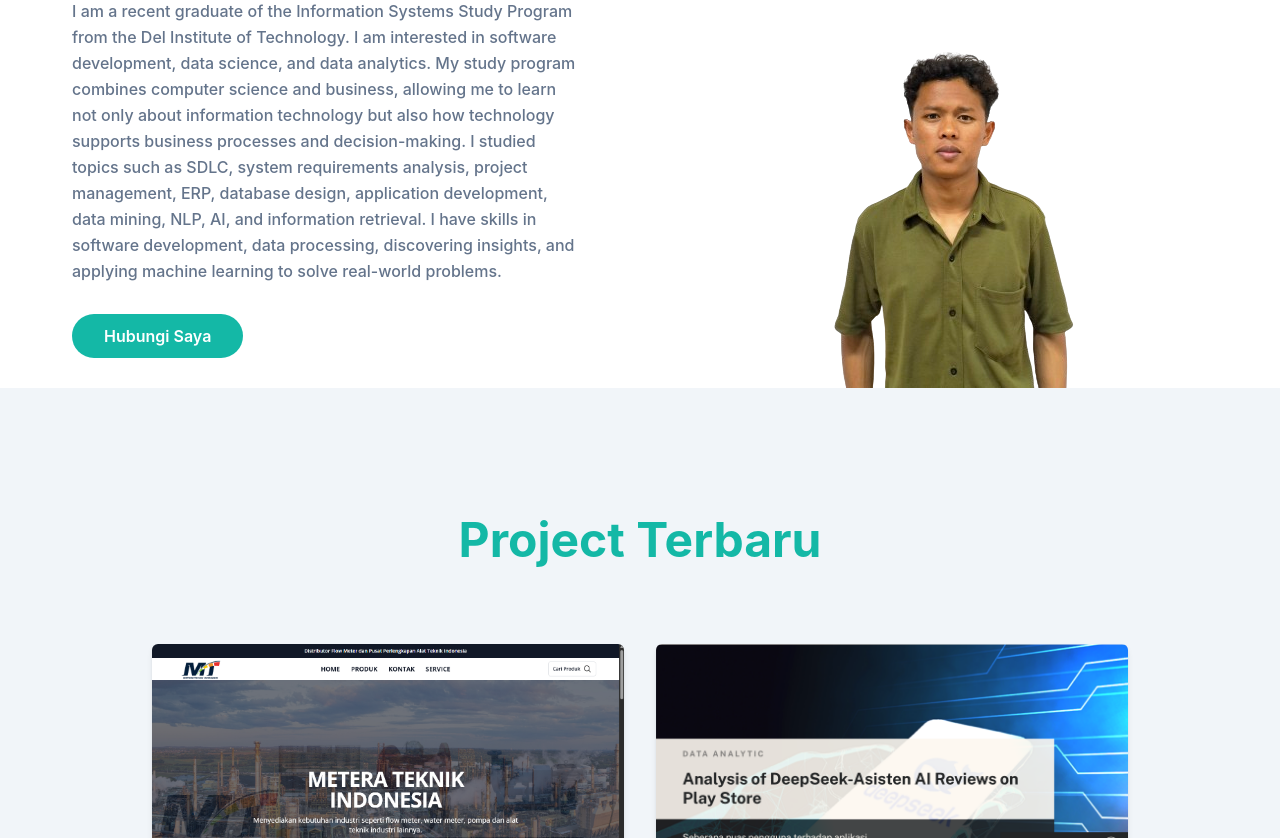
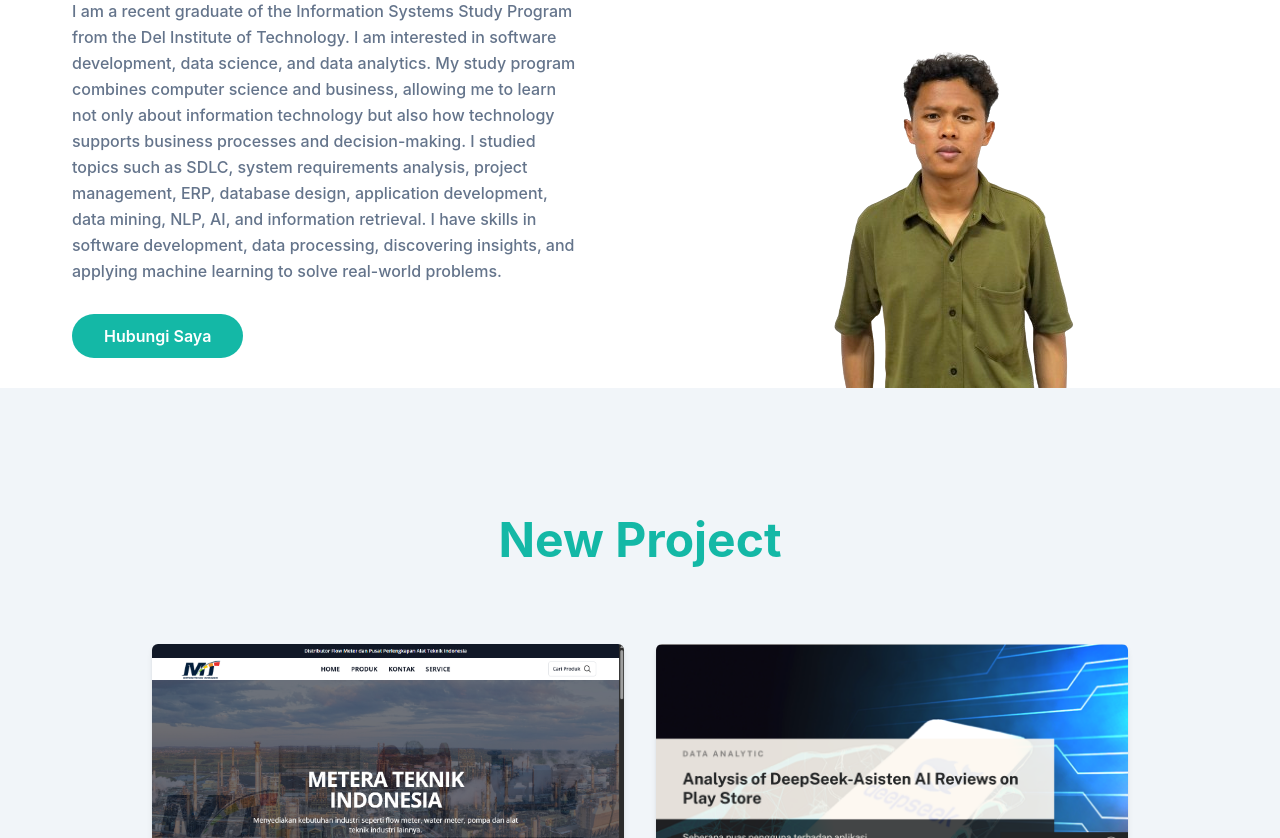
Before and after one commit to Estomihi100103/my.github.io, a website: page index.html in a window 1280 px wide. Shown: the part 262-1100 px from the top of the page. Drawn offline with Linux system fonts and the light colour scheme.

Commit message:
Update Index (Project terbaru to New Project)

```diff
--- a/index.html
+++ b/index.html
@@ -147,8 +147,7 @@
         <div class="container">
             <div class="w-full px-4">
                 <div class="mx-auto mb-16 max-w-xl text-center">
-                    <h2 class="mb-4 text-3xl font-bold text-primary  sm:text-4xl lg:text-5xl">Project
-                        Terbaru</h2>
+                    <h2 class="mb-4 text-3xl font-bold text-primary  sm:text-4xl lg:text-5xl">New Project</h2>
                 </div>
             </div>
             <div class="flex w-full flex-wrap justify-center px-4 xl:mx-auto xl:w-10/12">
```
